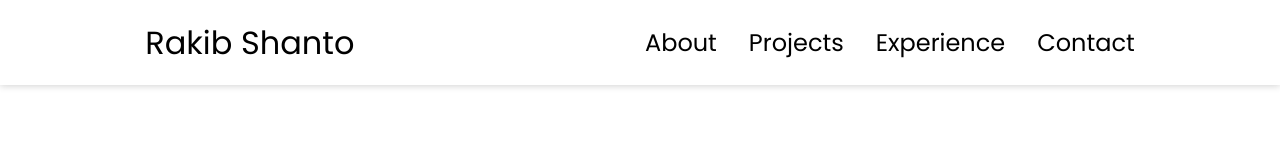
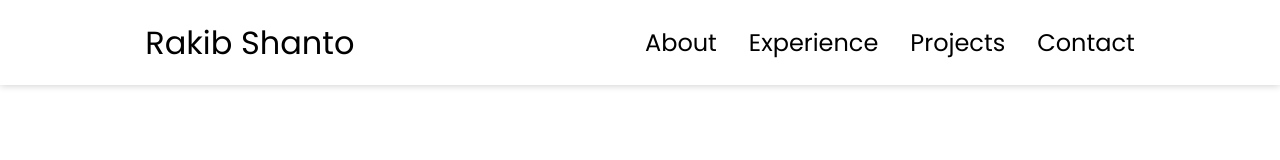
Before and after one commit to rakibshanto96/My_Portfolio, a React (Vite) app: page / in a window 1280 px wide. Shown: the top 160 px of the page. Built offline with nearby package versions, Linux system fonts and the light colour scheme.

Commit message:
Changed position of an item in navbar

```diff
--- a/src/Components/Navbar.jsx
+++ b/src/Components/Navbar.jsx
@@ -41,10 +41,10 @@ const Navbar = () => {
               <a href="#about">About</a>
             </li>
             <li>
-              <a href="#projects">Projects</a>
+              <a href="#experience">Experience</a>
             </li>
             <li>
-              <a href="#experience">Experience</a>
+              <a href="#projects">Projects</a>
             </li>
             <li>
               <a href="#contact">Contact</a>
@@ -67,13 +67,13 @@ const Navbar = () => {
               </a>
             </li>
             <li>
-              <a href="#projects" onClick={toggleMenu}>
-                Projects
+              <a href="#experience" onClick={toggleMenu}>
+                Experience
               </a>
             </li>
             <li>
-              <a href="#experience" onClick={toggleMenu}>
-                Experience
+              <a href="#projects" onClick={toggleMenu}>
+                Projects
               </a>
             </li>
             <li>
--- a/src/Components/Profile.jsx
+++ b/src/Components/Profile.jsx
@@ -3,7 +3,7 @@ import { TypeAnimation } from "react-type-animation";
 
 const Profile = () => {
   const cvDownload = () => {
-    window.open("./src/assets/resume-example.pdf");
+    window.open("/assets/resume-example.pdf");
   };
   const openContact = () => {
     location.href = "./#contact";
```
